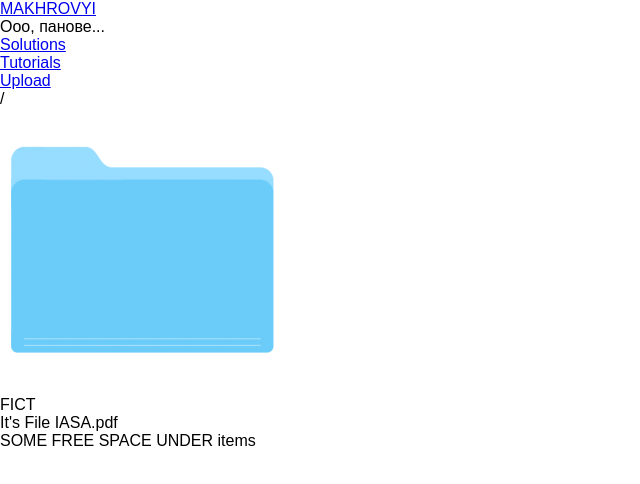
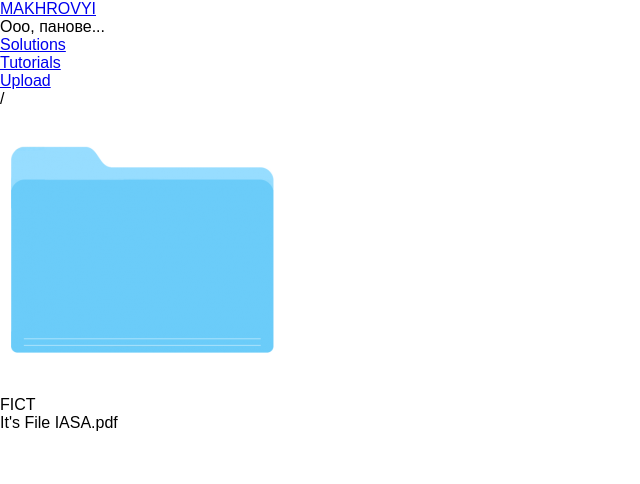
Before and after one commit to IINamelessII/MAKHROVYI, a React app in the folder frontend/: page / in a window 1280 px wide. Shown: the top 484 px of the page, without its empty margins (0-640 px from the left). Built offline with nearby package versions, Linux system fonts and the light colour scheme; a web font is replaced by a local one.

Commit message:
Minor changes

```diff
--- a/frontend/src/containers/FileBrowser/FileBrowser.js
+++ b/frontend/src/containers/FileBrowser/FileBrowser.js
@@ -98,8 +98,9 @@ class FileBrowser extends Component {
     return (
       <div className={classes.FileBrowser}>
         <div className={classes.PathRow}>{pathRow}</div>
-        <div className={classes.Items}>{items}</div>
-        <div onContextMenu={this.showContextMenu}>SOME FREE SPACE UNDER items</div>
+        <div
+          onContextMenu={this.showContextMenu}
+          className={classes.Items}>{items}</div>
         {this.state.showContextMenu ? (
           <ContextMenu
             options={spaceOptions} />
```
Also changed, not shown: frontend/src/containers/FileBrowser/FileBrowser.css (line endings or trailing spaces).
